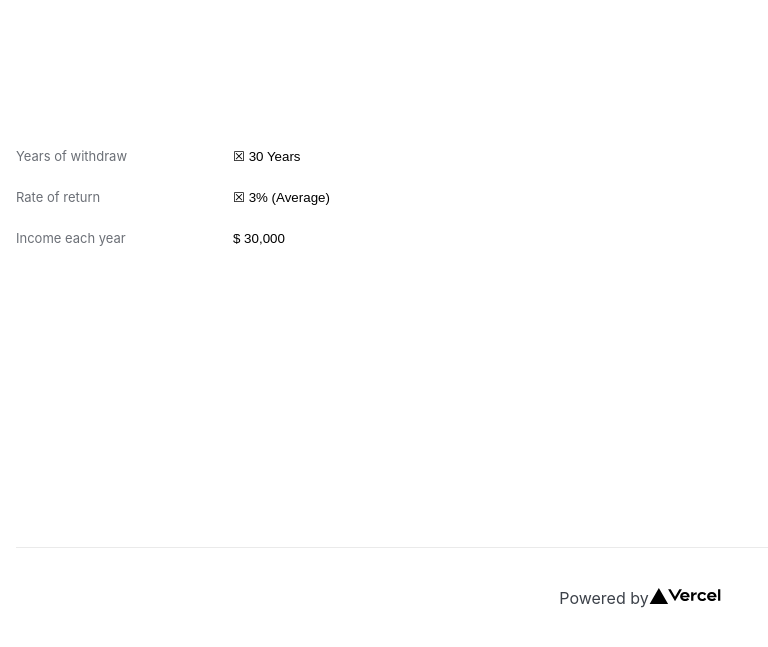
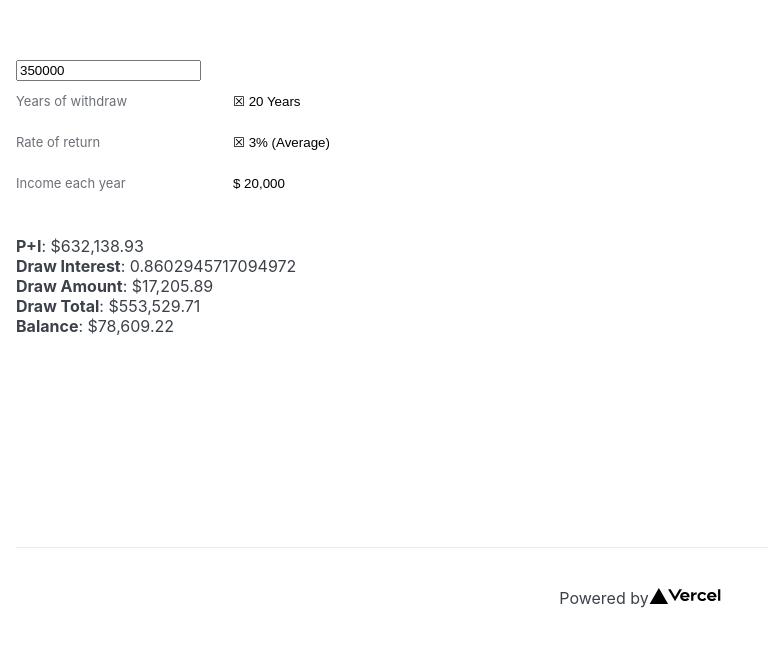
Before and after one commit to moeamaya/choice, a Next.js app: page / in a window 1280 px wide. Shown: the part 153-800 px from the top of the page, without its empty margins (0-768 px from the left). Built offline with nearby package versions, Linux system fonts and the light colour scheme.

Commit message:
Working calculation

```diff
--- a/components/Choice/List.tsx
+++ b/components/Choice/List.tsx
@@ -5,6 +5,7 @@ import { styled } from '@stitches/react';
 
 type SelectProps = {
   options: OptionType[],
+  defaultValue: OptionType,
   placeholder: string,
   shortcut: string,
   onSelect: (option: OptionType) => void
@@ -15,7 +16,7 @@ const isOptionType = (v: any): v is OptionType => {
   return false
 }
 
-const selectStyle = {
+const listStyle = {
   menuList: (provided: any) => ({
     ...provided,
     paddingTop: 0,
@@ -59,10 +60,9 @@ const selectStyle = {
   }
 }
 
+const ShortcutIcon = (props: any) => {
+  const { shortcut } = props.selectProps;
 
-
-const Select = ({options, placeholder, shortcut, onSelect, ...props}: SelectProps) => {
-  const DropdownIndicator = (props: any) => {
   const StyledShortcut = styled('div', {
     display: `inline-block`,
     verticalAlign: `baseline`,
@@ -84,26 +84,37 @@ const Select = ({options, placeholder, shortcut, onSelect, ...props}: SelectProp
   );
 };
 
+
+const List = (
+  {
+    options,
+    defaultValue,
+    placeholder,
+    shortcut,
+    onSelect,
+    ...props
+  }: SelectProps) => {
   return (
     <CreatableSelect
+      //@ts-ignore
+      shortcut={shortcut}
       options={options}
-      defaultValue={options[2]}
+      defaultValue={defaultValue}
       controlShouldRenderValue={false}
-      styles={selectStyle}
+      styles={listStyle}
       placeholder={placeholder}
       menuIsOpen={true}
       isClearable={false}
       backspaceRemovesValue={false}
-      onInputChange={(e) => {console.log(e)}}
       onChange={(v) => {
         if (isOptionType(v)) {
           onSelect(v)
         }
       }}
-      components={{ DropdownIndicator }}
+      components={{ DropdownIndicator: ShortcutIcon }}
       {...props}
     />
   )
 }
 
-export default Select;
+export default List;
--- a/components/Choice/Options.tsx
+++ b/components/Choice/Options.tsx
@@ -11,6 +11,8 @@ export type OptionType = {
 
 type Props = {
   options: OptionType[],
+  option: OptionType,
+  setOption: (option: OptionType) => void,
   placeholder: string,
   shortcut: string
 }
@@ -45,9 +47,8 @@ const StyledContent = styled(Popover.Content, {
   boxShadow: `0px 16px 24px 0px hsla(222, 63%, 3%, 0.12), 0px -2px 8px 0px hsla(222, 63%, 3%, 0.04)`
 });
 
-const Options = ({options, placeholder, shortcut}: Props) => {
+const Options = ({options, option, setOption, placeholder, shortcut}: Props) => {
   const [open , setOpen] = useState(false);
-  const [option, setOption] = useState(options[2]);
 
   useHotkeys(shortcut, (e) => { setOpen(true); e.preventDefault(); });
 
@@ -65,6 +66,7 @@ const Options = ({options, placeholder, shortcut}: Props) => {
       >
         <List
           options={options}
+          defaultValue={option}
           placeholder={placeholder}
           shortcut={shortcut}
           onSelect={(option: OptionType) => {
--- a/components/Choice/index.tsx
+++ b/components/Choice/index.tsx
@@ -3,6 +3,8 @@ import Options, { OptionType } from "./Options";
 
 type Props = {
   options: OptionType[],
+  option: OptionType,
+  setOption: (option: OptionType) => void,
   label?: string,
   placeholder?: string,
   shortcut?: string,
@@ -13,15 +15,17 @@ const style = {
   alignItems: 'center'
 }
 
-const Choice = ({options, shortcut="", label="Choose", placeholder="Filter..."}: Props) => {
+const Choice = ({options, option, setOption, shortcut="", label="Choose", placeholder="Filter..."}: Props) => {
   return (
     <div style={style}>
       <Label text={label} />
       <Options
-          options={options}
-          placeholder={placeholder}
-          shortcut={shortcut}
-        />
+        options={options}
+        option={option}
+        setOption={setOption}
+        placeholder={placeholder}
+        shortcut={shortcut}
+      />
     </div>
   )
 }
--- a/components/Drawdown/Income.tsx
+++ b/components/Drawdown/Income.tsx
@@ -1,5 +1,10 @@
 import Choice from '../Choice';
 import { OptionType } from "../Choice/Options";
+
+type Props = {
+  option: OptionType,
+  setOption: (option: OptionType) => void
+}
 
 const options: OptionType[] = [
   { value: '10000', label: '$ 10,000' },
@@ -9,12 +14,14 @@ const options: OptionType[] = [
   { value: '50000', label: '$ 50,000' },
 ];
 
-const Income = () => {
+const Income = ({option, setOption}: Props) => {
   return (
     <Choice
       label="Income each year"
       placeholder="Set income..."
       options={options}
+      option={option}
+      setOption={setOption}
       shortcut="i"
     />
   )
--- a/components/Drawdown/Rate.tsx
+++ b/components/Drawdown/Rate.tsx
@@ -1,5 +1,10 @@
 import Choice from '../Choice';
 import { OptionType } from "../Choice/Options";
+
+type Props = {
+  option: OptionType,
+  setOption: (option: OptionType) => void
+}
 
 const options: OptionType[] = [
   { value: '0.01', label: '☒ 1% (Average)' },
@@ -11,12 +16,14 @@ const options: OptionType[] = [
   { value: '0.10', label: '☒ 10% (Average)' },
 ];
 
-const Rate = () => {
+const Rate = ({option, setOption}: Props) => {
   return (
     <Choice
       label="Rate of return"
       placeholder="Set rate of return..."
       options={options}
+      option={option}
+      setOption={setOption}
       shortcut="r"
     />
   )
--- a/components/Drawdown/Time.tsx
+++ b/components/Drawdown/Time.tsx
@@ -1,5 +1,11 @@
 import Choice from '../Choice';
 import { OptionType } from "../Choice/Options";
+
+type Props = {
+  option: OptionType,
+  setOption: (option: OptionType) => void
+}
+
 
 const options: OptionType[] = [
   { value: '10', label: '☒ 10 Years' },
@@ -9,12 +15,14 @@ const options: OptionType[] = [
   { value: '50', label: '☒ 50 Years' },
 ];
 
-const Time = () => {
+const Time = ({option, setOption}: Props) => {
   return (
     <Choice
       label="Years of withdraw"
       placeholder="Set years..."
       options={options}
+      option={option}
+      setOption={setOption}
       shortcut="y"
     />
   )
--- /dev/null
+++ b/components/Drawdown/index.tsx
@@ -0,0 +1,48 @@
+import { useState } from 'react';
+import Time from './Time';
+import Rate from './Rate';
+import Income from './Income';
+
+const style = {
+
+}
+
+const format = (number: number) => {
+  return new Intl.NumberFormat('en-US', { style: 'currency', currency: 'USD' }).format(number);
+}
+
+const Drawdown = () => {
+  const [amount,  setAmount] = useState(350000);
+  const [time, setTime] = useState({ value: '20', label: '☒ 20 Years' });
+  const [rate, setRate] = useState({ value: '0.03', label: '☒ 3% (Average)' });
+  const [income, setIncome] = useState({ value: '20000', label: '$ 20,000' });
+
+  const interest = parseFloat(rate.value);
+  const draw = parseFloat(income.value);
+
+  const compoundInterest = Math.pow(1 + interest, parseFloat(time.value));
+  const principalInterest = amount * compoundInterest;
+
+  const drawRate = Math.pow(1 + interest, parseFloat(time.value) + 1) - 1;
+  const drawAmount = draw * drawRate;
+  const drawTotal = (drawAmount / interest) - draw;
+  const balance = principalInterest - drawTotal;
+
+  return (
+    <div style={style}>
+      <input type="number" step="1000" value={amount} onChange={(e) => setAmount(e.currentTarget.value) } />
+      <Time option={time} setOption={setTime} />
+      <Rate option={rate} setOption={setRate} />
+      <Income option={income} setOption={setIncome} />
+      <div style={{marginTop: '2rem'}}>
+        <strong>P+I</strong>: {format(principalInterest)}<br />
+        <strong>Draw Interest</strong>: {drawRate}<br />
+        <strong>Draw Amount</strong>: {format(drawAmount)}<br />
+        <strong>Draw Total</strong>: {format(drawTotal)}<br />
+        <strong>Balance</strong>: {format(balance)}<br />
+      </div>
+    </div>
+  )
+}
+
+export default Drawdown;
--- a/pages/index.tsx
+++ b/pages/index.tsx
@@ -2,9 +2,7 @@ import type { NextPage } from 'next'
 import Head from 'next/head'
 import styles from '../styles/Home.module.css'
 
-import Time from '../components/Drawdown/Time';
-import Rate from '../components/Drawdown/Rate';
-import Income from '../components/Drawdown/Income';
+import Drawdown from '../components/Drawdown';
 
 import Footer from '../components/Footer';
 
@@ -15,7 +13,7 @@ const Home: NextPage = () => {
     <div className={styles.container}>
       <Head>
         <title>Fin</title>
-        <meta name="description" content="Generated by create next app" />
+        <meta name="description" content="Drawdown calculator" />
         <link rel="icon" href="/favicon.ico" />
       </Head>
 
@@ -24,9 +22,7 @@ const Home: NextPage = () => {
       </header>
 
       <main className={styles.main}>
-        <Time />
-        <Rate />
-        <Income />
+        <Drawdown />
       </main>
 
       <Footer />
```
Lines whose indentation alone changed are shown as unchanged.
